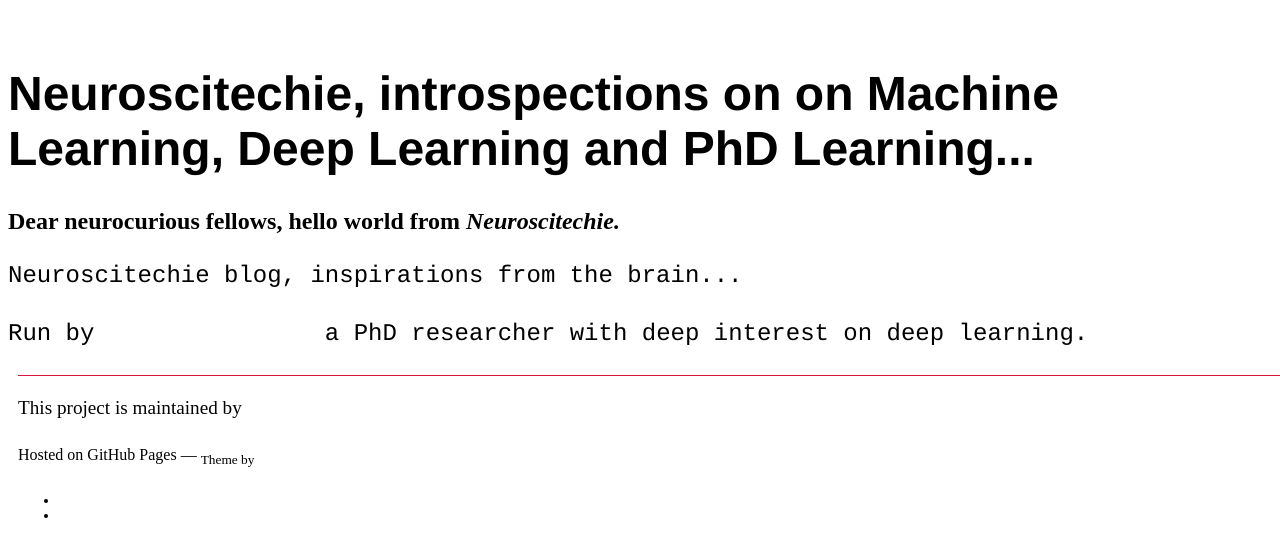
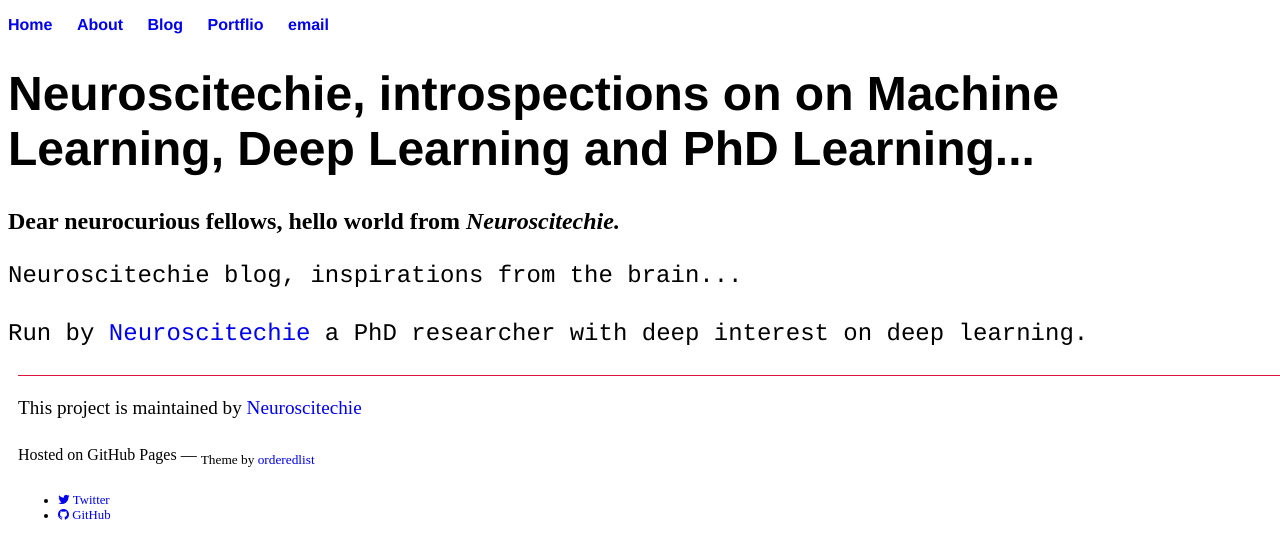
Before and after one commit to inantubek/meltemiatay.github.io, a Jekyll site: the page built from index.html, in a window 1280 px wide. Shown: the top 559 px of the page. Built offline with Jekyll 4.4.1, drawn with Linux system fonts in a browser that asks for light colours; nearby versions of some CDN libraries.

Commit message:
Update main.css

```diff
--- a/css/main.css
+++ b/css/main.css
@@ -18,20 +18,10 @@ nav ul li, footer ul li {
 a {
     text-decoration: none;
     color: $main-color;
-    -webkit-background-clip: text;
-    -webkit-text-fill-color: transparent;
-    background-image: linear-gradient(
-    	to right,
-	    $secondary-color,
-	    $secondary-color 50%,
-	    $main-color 50%);
-	    background-size: 200% 100%;
-	    background-position: 100%;
 }
 a:hover {
     text-decoration: underline;
-    transition: all 0.3s cubic-bezier(0.000, 0.000, 0.230, 1);
-    background-position: 0%;
+    color: $secondary-color
 }
 h1 {
     font-size: 3em;
```
